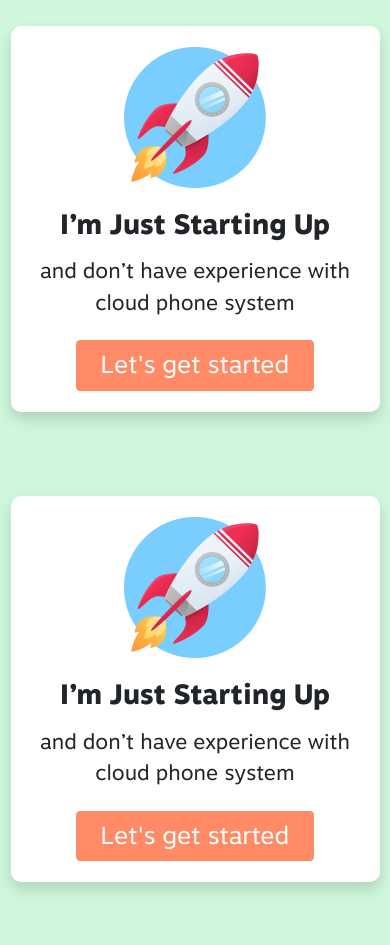
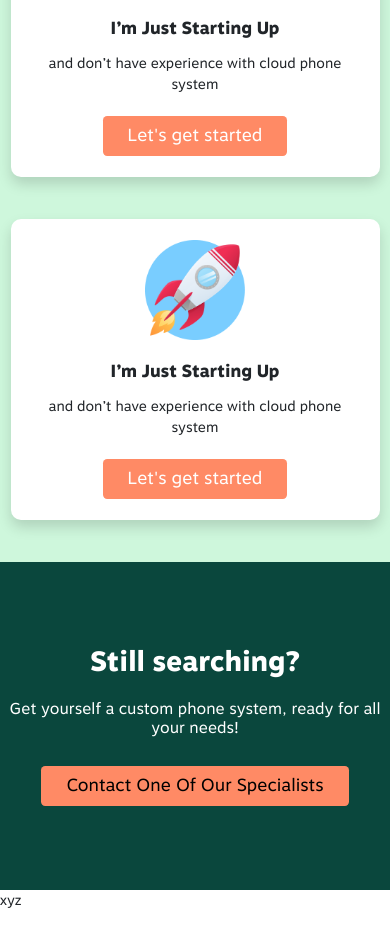
Before and after one commit to tomi0505/wb1, a website built with webpack: page src/index.html in a window 390 px wide. Shown: the part 7163-8108 px from the top of the page. After the commit the page ends 8074 px from the top, so only its background shows below. Built offline with nearby package versions, Linux system fonts and the light colour scheme.

Commit message:
searching-b OK

```diff
--- a/src/index.html
+++ b/src/index.html
@@ -400,32 +400,38 @@
 			<div class="container">
 				<div class="row py-4">
 					<div class="col-12 col-md-4">
-						<div class="text-center bg-white shadow my-5 py-4 px-3 help-next-box-b">
-							<img src="./public/images/rocket.png" class="img-fluid" alt="rocket">
+						<div class="text-center bg-white shadow my-4 my-xl-5 py-4 px-3 help-next-box-b">
+							<img src="./public/images/rocket.png" class="help-next-box-b__img img-fluid" alt="rocket">
 							<h4 class="mt-4 mb-3 help-next-box-b__title">I’m Just Starting Up</h4>
 							<p class="mb-0 help-next-box-b__content">and don’t have experience with cloud phone system</p>
-							<button class="rounded-3 border-0 text-white mt-4 bg-mc-7-b btn-secondaryb-b">Let's get started</button>
+							<button class="rounded-3 border-0 text-white mt-4 bg-mc-7-b btn-secondaryb-b btn-secondaryb-b--small-font">Let's get started</button>
 						</div>
 					</div>
 					<div class="col-12 col-md-4">
-						<div class="text-center bg-white shadow my-5 py-4 px-3 help-next-box-b">
-							<img src="./public/images/rocket.png" class="img-fluid" alt="rocket">
+						<div class="text-center bg-white shadow my-4 my-xl-5 py-4 px-3 help-next-box-b">
+							<img src="./public/images/rocket.png" class="help-next-box-b__img img-fluid" alt="rocket">
 							<h4 class="mt-4 mb-3 help-next-box-b__title">I’m Just Starting Up</h4>
 							<p class="mb-0 help-next-box-b__content">and don’t have experience with cloud phone system</p>
-							<button class="rounded-3 border-0 text-white mt-4 bg-mc-7-b btn-secondaryb-b">Let's get started</button>
+							<button class="rounded-3 border-0 text-white mt-4 bg-mc-7-b btn-secondaryb-b btn-secondaryb-b--small-font">Let's get started</button>
 						</div>
 					</div>
 					<div class="col-12 col-md-4">
-						<div class="text-center bg-white shadow my-5 py-4 px-3 help-next-box-b">
-							<img src="./public/images/rocket.png" class="img-fluid" alt="rocket">
+						<div class="text-center bg-white shadow my-4 my-xl-5 py-4 px-3 help-next-box-b">
+							<img src="./public/images/rocket.png" class="help-next-box-b__img img-fluid" alt="rocket">
 							<h4 class="mt-4 mb-3 help-next-box-b__title">I’m Just Starting Up</h4>
 							<p class="mb-0 help-next-box-b__content">and don’t have experience with cloud phone system</p>
-							<button class="rounded-3 border-0 text-white mt-4 bg-mc-7-b btn-secondaryb-b">Let's get started</button>
+							<button class="rounded-3 border-0 text-white mt-4 bg-mc-7-b btn-secondaryb-b btn-secondaryb-b--small-font">Let's get started</button>
 						</div>
 					</div>
 				</div>
 			</div>
 		</div>
+		<section class="text-center py-5 searching-b">
+			<h2 class="text-white mb-4 pt-5 mb-0 searching-b__title">Still searching?</h2>
+			<h3 class="text-white searching-b__subtitle">Get yourself a custom phone system, ready for all your needs!</h3>
+			<button class="rounded-3 mb-5 border-0 mt-4 bg-mc-7-b btn-secondaryb-b btn-secondaryb-b--small-font">Contact One Of Our Specialists</button>
+		</section>
+		<footer class="footer-b">xyz</footer>
 	</main>
 </body>
 </html>
--- a/src/scss/components/helpers.scss
+++ b/src/scss/components/helpers.scss
@@ -93,6 +93,12 @@
 .btn-secondaryb-b {
   padding: 7px 25px;
   @include font(28);
+
+  &--small-font {
+    @media(max-width: 991px) {
+      @include font(20);
+    }
+  }
 }
 
 .container-medium-b {
--- a/src/scss/custom.scss
+++ b/src/scss/custom.scss
@@ -333,9 +333,44 @@ body {
   &__title {
     font-family: 'motiva_sansextrabold';
     @include font(32);
+
+    @media(max-width: 991px) {
+      @include font(20);
+    }
   }
 
   &__content {
     @include font(24);
+
+    @media(max-width: 991px) {
+      @include font(16);
+    }
+  }
+
+  &__img {
+    @media(max-width: 991px) {
+      max-width: 100px !important;
+    }
   }
 }
+
+.searching-b {
+  background-color: $mc-9;
+
+  &__title {
+    font-family: 'motiva_sansextrabold';
+    @include font(64);
+
+    @media(max-width: 991px) {
+      @include font(32);
+    }
+  }
+
+  &__subtitle {
+    @include font(32);
+
+    @media(max-width: 991px) {
+      @include font(18);
+    }
+  }
+}
```
